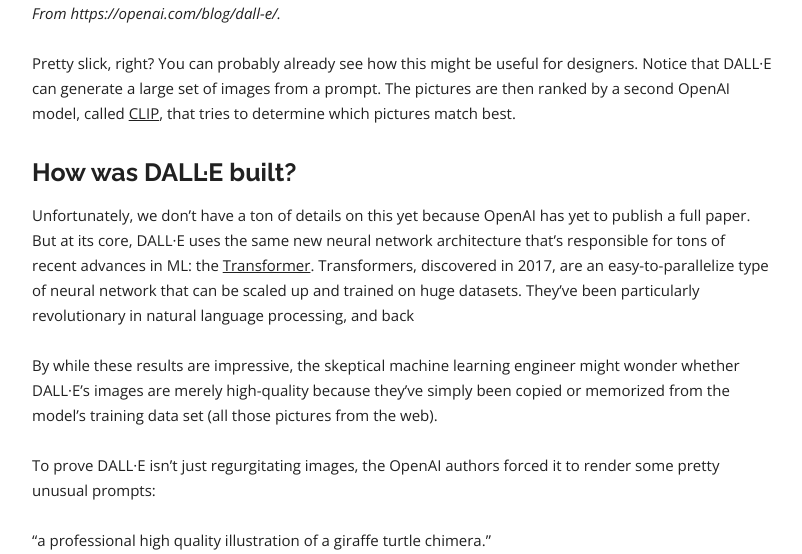
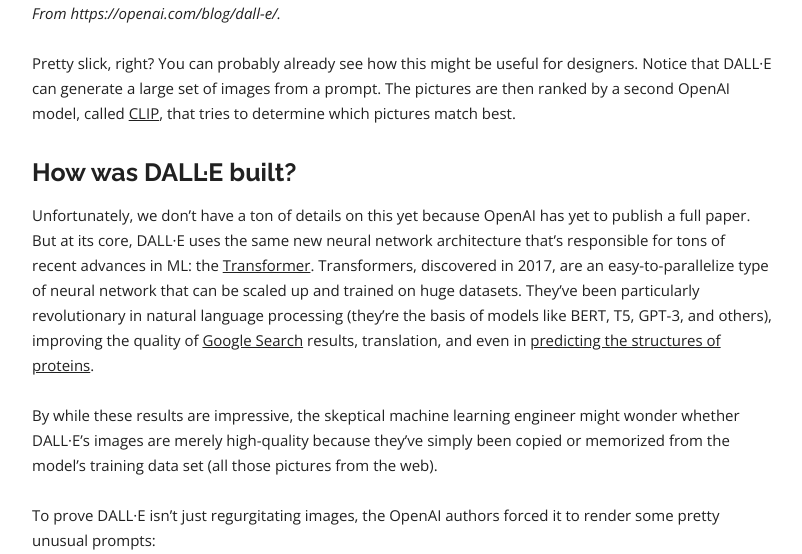
Before and after one commit to dalequark/daleonai, a Jekyll site: the page built from _posts/2021-01-06-dall·e-explained-in-under-5-minutes.md, in a window 1280 px wide and 900 px high, scrolled down 1846 px, cut to the strip 5-559 px from the top of the window. Shown: the whole strip, without its empty margins (238-1040 px from the left). Built offline with Jekyll 4.4.1, drawn with Linux system fonts in a browser that asks for light colours; some web fonts are replaced; a script that is not in the unit is left out; comment, search, counter and statistics services are not loaded.

Commit message:
Update Blog “2021-01-06-dall·e-explained-in-under-5-minutes”

```diff
--- a/_posts/2021-01-06-dall·e-explained-in-under-5-minutes.md
+++ b/_posts/2021-01-06-dall·e-explained-in-under-5-minutes.md
@@ -36,7 +36,7 @@
 
 ## How was DALL·E built?
 
-Unfortunately, we don't have a ton of details on this yet because OpenAI has yet to publish a full paper. But at its core, DALL·E uses the same new neural network architecture that's responsible for tons of recent advances in ML: the [Transformer](https://arxiv.org/abs/1706.03762). Transformers, discovered in 2017, are an easy-to-parallelize type of neural network that can be scaled up and trained on huge datasets. They've been particularly revolutionary in natural language processing, and back
+Unfortunately, we don't have a ton of details on this yet because OpenAI has yet to publish a full paper. But at its core, DALL·E uses the same new neural network architecture that's responsible for tons of recent advances in ML: the [Transformer](https://arxiv.org/abs/1706.03762). Transformers, discovered in 2017, are an easy-to-parallelize type of neural network that can be scaled up and trained on huge datasets. They've been particularly revolutionary in natural language processing (they're the basis of models like BERT, T5, GPT-3, and others), improving the quality of [Google Search](https://blog.google/products/search/search-language-understanding-bert/) results, translation, and even in [predicting the structures of proteins](https://daleonai.com/how-alphafold-works).
 
 
 
```
